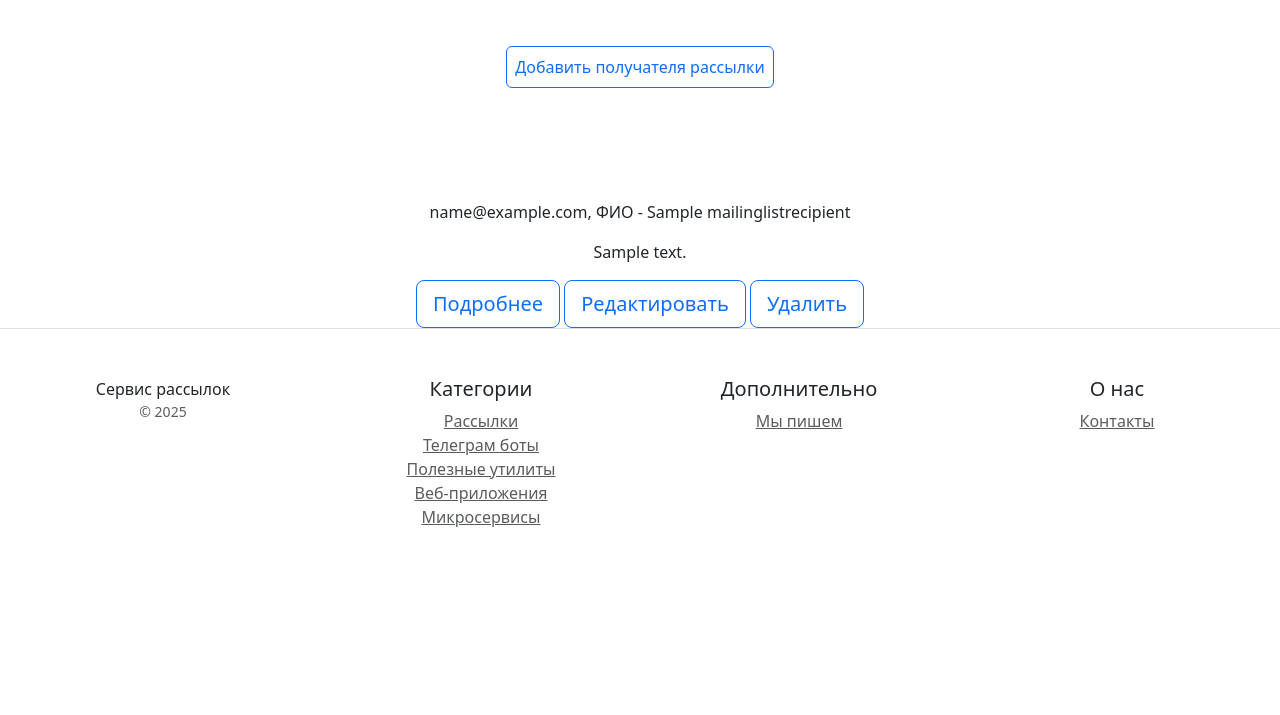
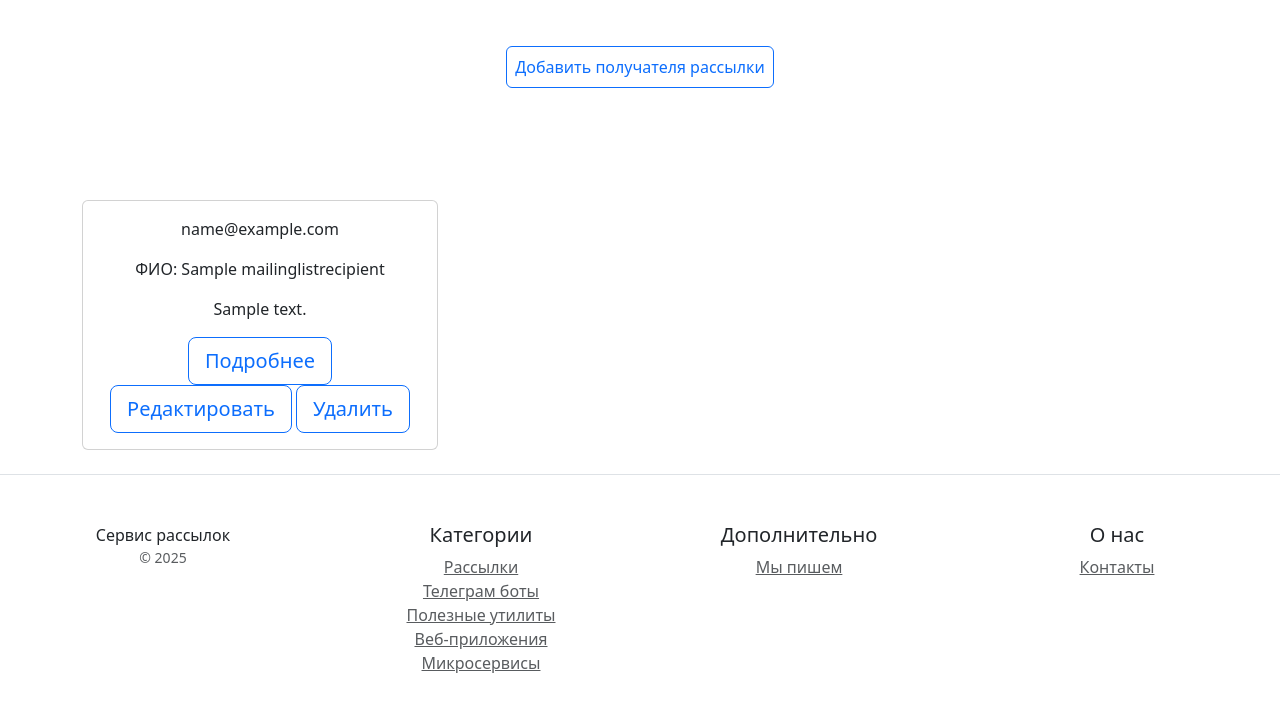
Before and after one commit to Bugrova-Irina/mailing, a Django app: page /sending_messages/recipients/ in a window 1280 px wide. Shown: the part 334-1049 px from the top of the page. Before the commit the page ends 861 px from the top, so only its background shows below. Run offline with Django 5.2, Linux system fonts and the light colour scheme; tables that the repository leaves empty hold one stand-in row (values such as "Sample post"); some libraries are stand-ins or nearby versions.

Commit message:
pages for recipients are configured, pages for mailing are fixed

```diff
--- a/sending_messages/templates/sending_messages/mailing_form.html
+++ b/sending_messages/templates/sending_messages/mailing_form.html
@@ -17,6 +17,7 @@
                     Создать
                     {% endif %}
                 </button>
+                <a class="btn btn-lg btn-block btn-outline-primary" href="{% url 'sending_messages:mailing_list' %}" role="button">Отменить</a>
             </form>
         </div>
         <div class="col-4">
--- a/sending_messages/templates/sending_messages/recipient_confirm_delete.html
+++ b/sending_messages/templates/sending_messages/recipient_confirm_delete.html
@@ -7,7 +7,7 @@
         <div class="col-4">
             <form class="row" method="post" enctype="multipart/form-data">
                 <div class="card">
-                    <p class="card-text">Действительно хотите удалить получателя "{{ recipient.recipient_name }}, {{ recipient.email }}"?</p>
+                    <p class="card-text">Действительно хотите удалить получателя "{{ mailinglistrecipient.recipient_name }}, {{ mailinglistrecipient.email }}"?</p>
                     <div class="card-body">
                         {% csrf_token %}
                     </div>
@@ -15,7 +15,7 @@
                 <button type="submit" class="btn btn-lg btn-block btn-outline-primary">
                     Удалить
                 </button>
-                <a class="btn btn-lg btn-block btn-outline-primary" href="{% url 'sending_messages:letters_list' %}" role="button">Отменить</a>
+                <a class="btn btn-lg btn-block btn-outline-primary" href="{% url 'sending_messages:recipients_list' %}" role="button">Отменить</a>
             </form>
         </div>
         <div class="col-4">
--- a/sending_messages/templates/sending_messages/recipient_form.html
+++ b/sending_messages/templates/sending_messages/recipient_form.html
@@ -1,7 +1,7 @@
 {% extends 'base.html' %}
 {% block content %}
 <div class="container">
-    <div class="row text-center">
+    <div class="row">
         <div class="col-4">
         </div>
         <div class="col-4">
@@ -17,6 +17,7 @@
                     Создать
                     {% endif %}
                 </button>
+                <a class="btn btn-lg btn-block btn-outline-primary" href="{% url 'sending_messages:recipients_list' %}" role="button">Отменить</a>
             </form>
         </div>
         <div class="col-4">
--- a/sending_messages/templates/sending_messages/recipients_list.html
+++ b/sending_messages/templates/sending_messages/recipients_list.html
@@ -12,16 +12,17 @@
 <div class="container">
     <div class="row text-center">
         {% for recipient in recipients %}
-        <div class="col-2">
-        </div>
-        <div class="col-8">
-            <p>{{ recipient.email }}, ФИО - {{ recipient.recipient_name }}</p>
-            <p>{{ recipient.comment | truncatechars:100 }}</p>
-            <a type="button" class="btn btn-lg btn-block btn-outline-primary" href="{% url 'sending_messages:recipient_detail' recipient.pk %}">Подробнее</a>
-            <a type="button" class="btn btn-lg btn-block btn-outline-primary" href="{% url 'sending_messages:recipient_update' recipient.pk %}">Редактировать</a>
-            <a type="button" class="btn btn-lg btn-block btn-outline-primary" href="{% url 'sending_messages:recipient_delete' recipient.pk %}">Удалить</a>
-        </div>
-        <div class="col-2">
+        <div class="col-4">
+            <div class="card mb-4 box-shadow">
+                <div class="card-body">
+                    <p>{{ recipient.email }}</p>
+                    <p>ФИО: {{ recipient.recipient_name }}</p>
+                    <p>{{ recipient.comment | truncatechars:100 }}</p>
+                    <a type="button" class="btn btn-lg btn-block btn-outline-primary" href="{% url 'sending_messages:recipient_detail' recipient.pk %}">Подробнее</a>
+                    <a type="button" class="btn btn-lg btn-block btn-outline-primary" href="{% url 'sending_messages:recipient_update' recipient.pk %}">Редактировать</a>
+                    <a type="button" class="btn btn-lg btn-block btn-outline-primary" href="{% url 'sending_messages:recipient_delete' recipient.pk %}">Удалить</a>
+                </div>
+            </div>
         </div>
         {% endfor %}
     </div>
--- a/sending_messages/views.py
+++ b/sending_messages/views.py
@@ -2,7 +2,7 @@ from django.shortcuts import render
 from django.urls import reverse_lazy, reverse
 from django.views.generic import ListView, DetailView, UpdateView, DeleteView, CreateView
 
-from sending_messages.forms import MailingCreateForm, LetterCreateForm
+from sending_messages.forms import MailingCreateForm, LetterCreateForm, RecipientsCreateForm
 from sending_messages.models import MailingListRecipient, Letter, Mailing
 
 
@@ -32,7 +32,7 @@ class MailingListRecipientDetailView(DetailView):
 class MailingListRecipientCreateView(CreateView):
     """Добавление нового получателя"""
     model = MailingListRecipient
-    fields = ('email', 'recipient_name', 'comment')
+    form_class = RecipientsCreateForm
     template_name = 'sending_messages/recipient_form.html'
     success_url = reverse_lazy('sending_messages:recipients_list')
 
@@ -40,7 +40,7 @@ class MailingListRecipientCreateView(CreateView):
 class MailingListRecipientUpdateView(UpdateView):
     """Редактирование данных получателя"""
     model = MailingListRecipient
-    fields = ('email', 'recipient_name', 'comment')
+    form_class = RecipientsCreateForm
     template_name = 'sending_messages/recipient_form.html'
     success_url = reverse_lazy('sending_messages:recipients_list')
 
@@ -52,7 +52,7 @@ class MailingListRecipientDeleteView(DeleteView):
     """Удаление получателя"""
     model = MailingListRecipient
     template_name = 'sending_messages/recipient_confirm_delete.html'
-    success_url = reverse_lazy('sending_messages:recipient_list')
+    success_url = reverse_lazy('sending_messages:recipients_list')
 
 
 class LetterListView(ListView):
```
Also changed, not shown: sending_messages/forms.py (+31 -3 lines), sending_messages/templates/sending_messages/mailing_detail.html (+10 -4 lines).
